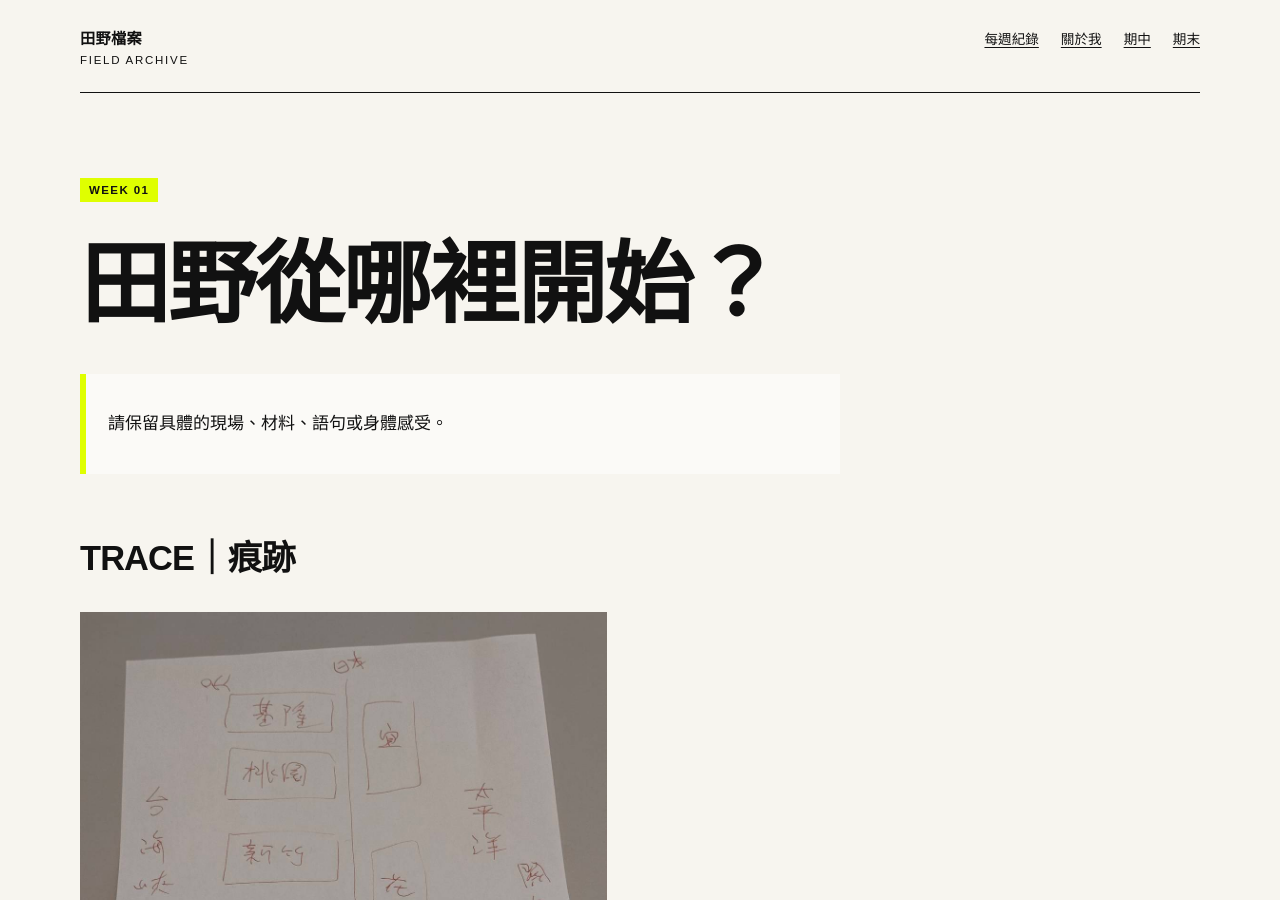
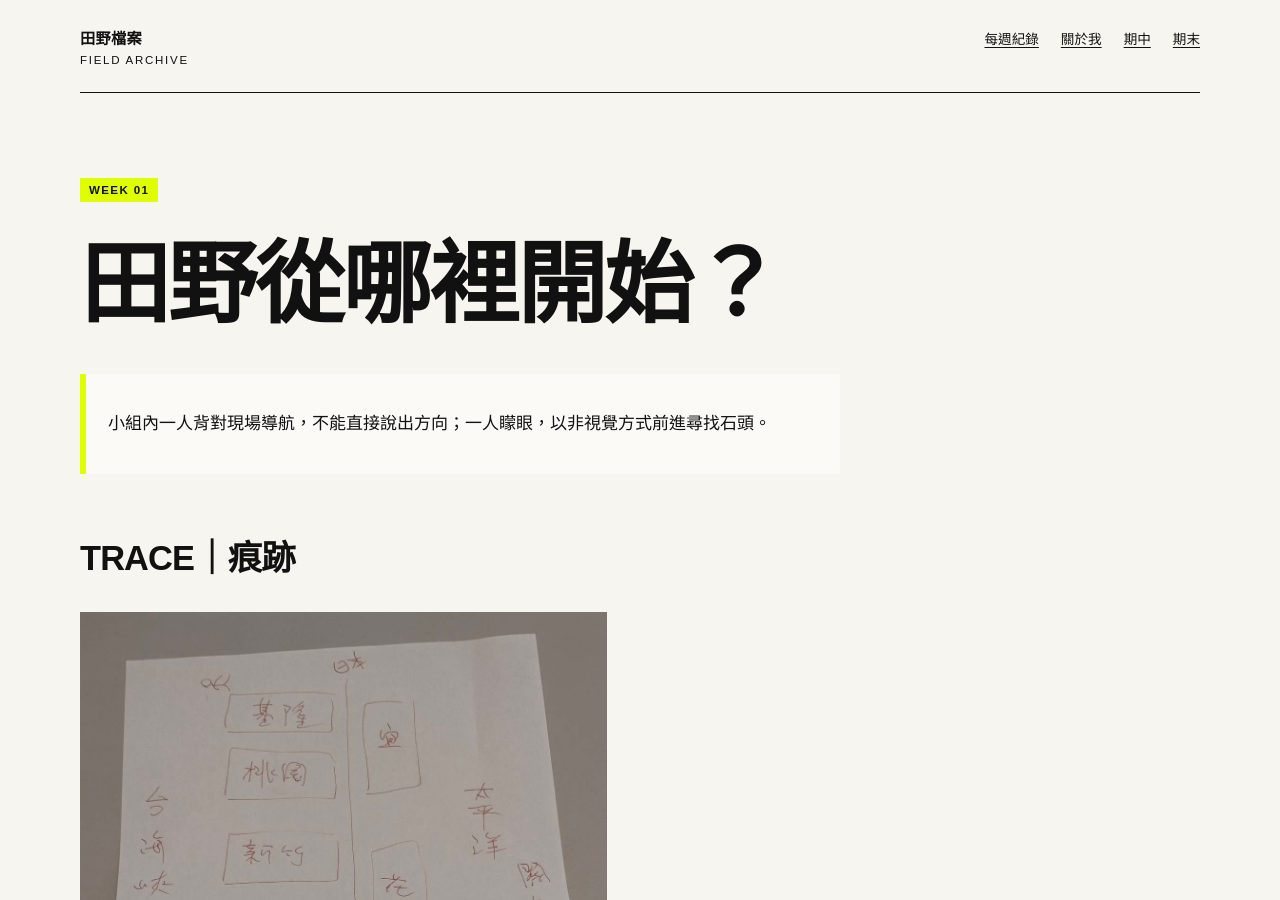
Before and after one commit to ivyjih/fieldworkarchive, a Jekyll site: the page built from weeks/week-01.md, in a window 1280 px wide and 900 px high. Built offline with Jekyll 4.4.1, drawn with Linux system fonts in a browser that asks for light colours.

Commit message:
Update week-01.md

```diff
--- a/weeks/week-01.md
+++ b/weeks/week-01.md
@@ -7,7 +7,7 @@ permalink: /weeks/week-01/
 
 # 田野從哪裡開始？
 
-> 請保留具體的現場、材料、語句或身體感受。
+> 小組內一人背對現場導航，不能直接說出方向；一人矇眼，以非視覺方式前進尋找石頭。
 
 ## TRACE｜痕跡
 
```
